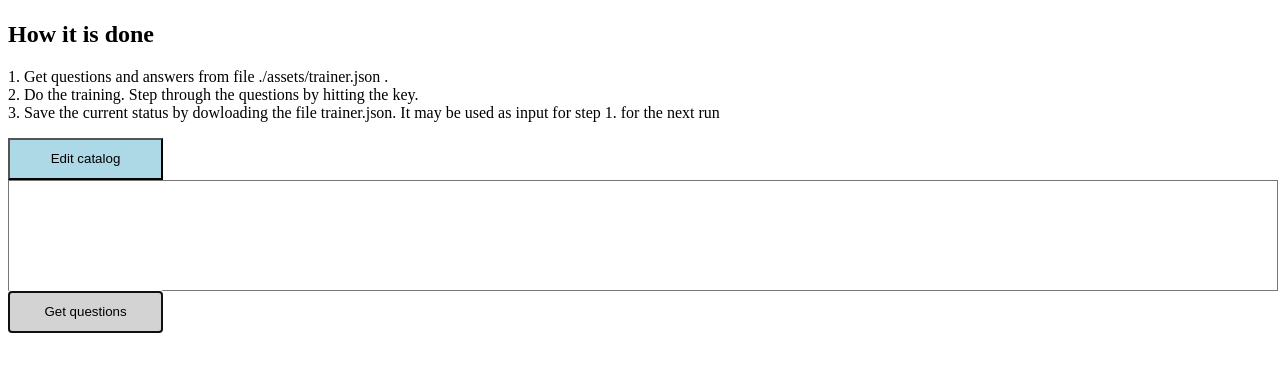
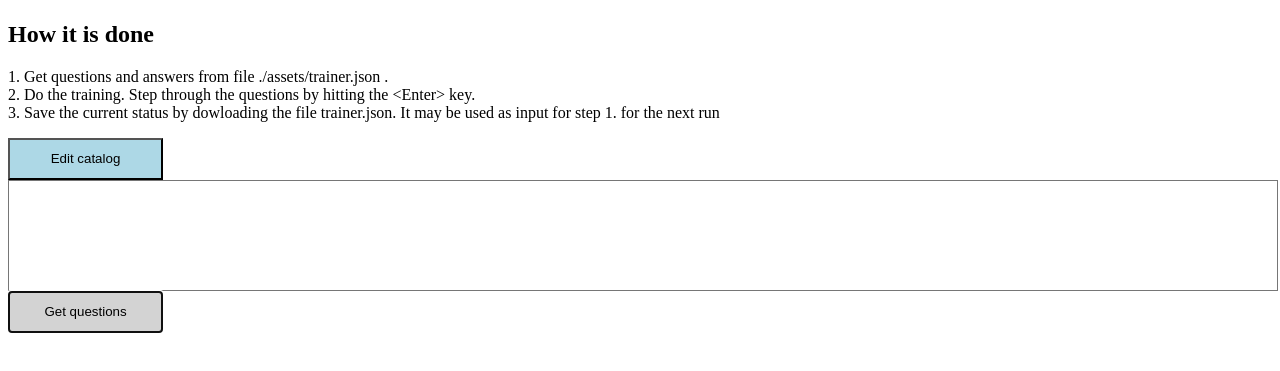
Before and after one commit to RudolfStarosta/Trainer, a website with bundled scripts: page index.html in a window 1280 px wide. Shown: the part 59-430 px from the top of the page. Built offline with nearby package versions, Linux system fonts and the light colour scheme.

```diff
--- a/index.html
+++ b/index.html
@@ -45,7 +45,7 @@
       How it is done
     </h2>
     1. Get questions and answers from file ./assets/trainer.json .                                                                       <br>
-    2. Do the training. Step through the questions by hitting the <Enter> key.                                                           <br>
+    2. Do the training. Step through the questions by hitting the &lt;Enter&gt; key.                                                           <br>
     3. Save the current status by dowloading the file trainer.json. It may be used as input for step 1. for the next run                 <br>
   </p>
   <input type="file" id="getFile" accept="application/json" style="display:none">
```
Also changed, not shown: 1 other file.
